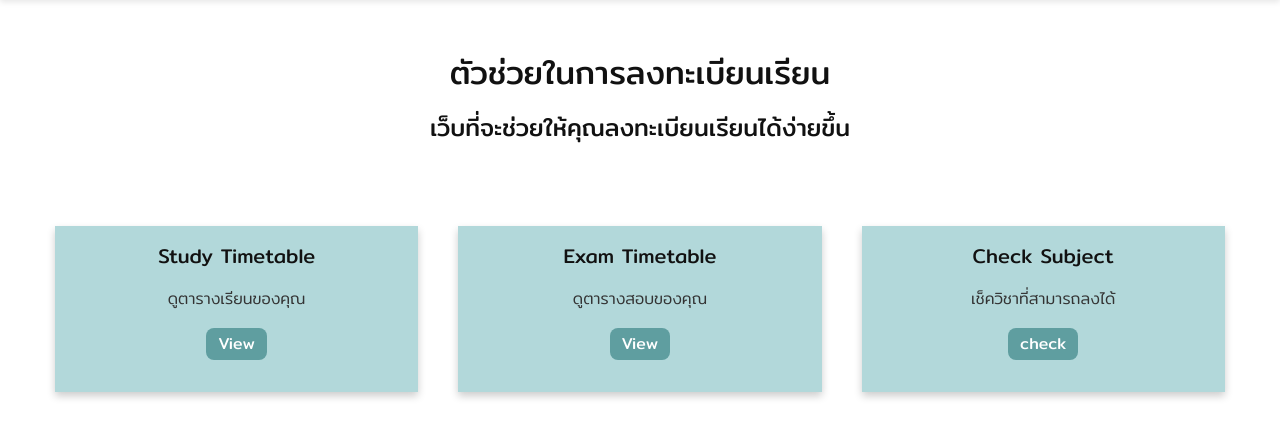
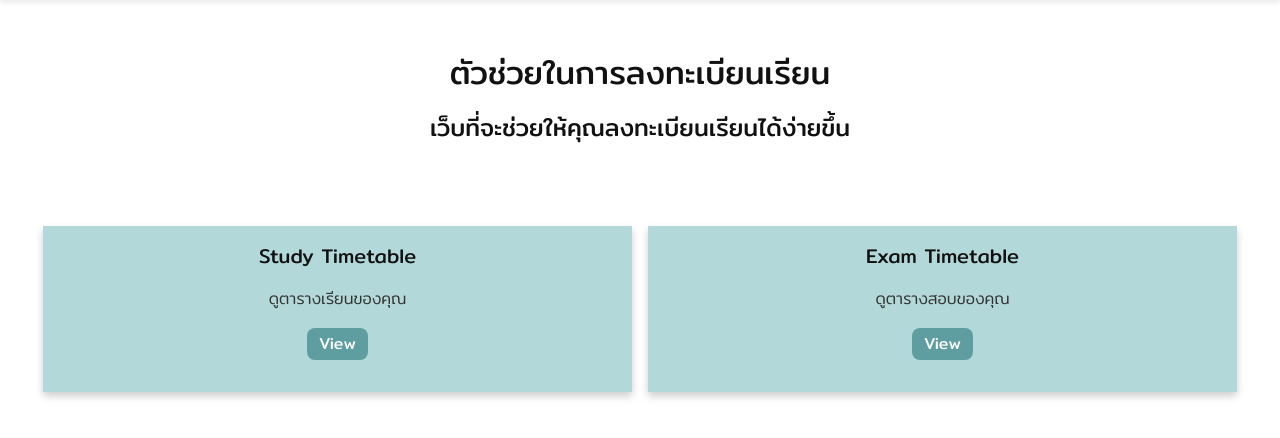
Before and after one commit to Pattanachai-S/SoftDev2_G4_Project, a Django app: page / in a window 1280 px wide. Shown: the part 50-488 px from the top of the page. Run offline with Django 4.2, Linux system fonts and the light colour scheme.

Commit message:
Update home.html

```diff
--- a/mysite/generalApp/templates/generalApp/home.html
+++ b/mysite/generalApp/templates/generalApp/home.html
@@ -9,7 +9,7 @@
 <section class="content-section">
     <section class="content-container">
         <div class="row-home">
-            <div class="column-3">
+            <div class="column-2">
                 <div class="card-home">
                     <h5 class="text-center">Study Timetable</h5>
                     <p class="text-center">ดูตารางเรียนของคุณ</p>
@@ -17,21 +17,13 @@
                 </div>
             </div>
 
-            <div class="column-3">
+            <div class="column-2">
                 <div class="card-home">
                     <h5 class="text-center">Exam Timetable</h5>
                     <p class="text-center">ดูตารางสอบของคุณ</p>
                     <a class="button" href="{% url 'exam' %}">View</a>
                 </div>
             </div>
-
-            <div class="column-3">
-                <div class="card-home">
-                    <h5 class="text-center">Check Subject</h5>
-                    <p class="text-center">เช็ควิชาที่สามารถลงได้</p>
-                    <a class="button" href="{% url 'check' %}">check</a>
-                </div>
-            </div>
         </div>
     </section>
 </section>
```
